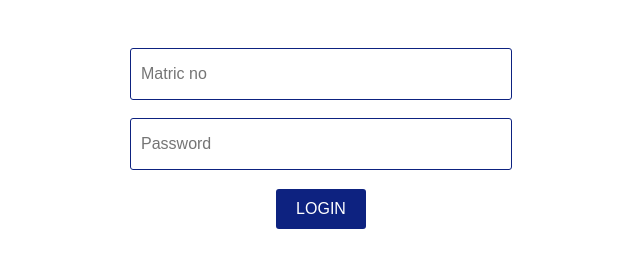
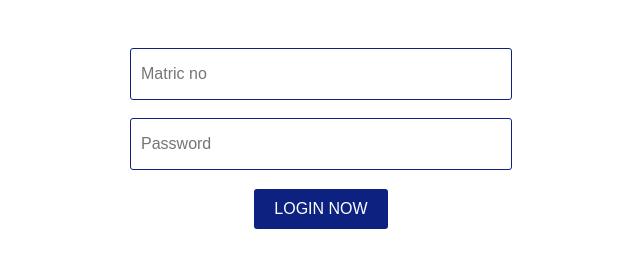
Before and after one commit to rashaadeola/AbdurraheemAisha, a plain HTML site: page HTML/login.html in a window 1280 px wide. Shown: the part 165-432 px from the top of the page, without its empty margins (319-959 px from the left). Drawn offline with Linux system fonts and the light colour scheme.

Commit message:
Small changes

```diff
--- a/HTML/login.html
+++ b/HTML/login.html
@@ -12,7 +12,7 @@
       <form action="">
           <input type="text" placeholder="Matric no" id="user-matric-no" />
           <input type="text" placeholder="Password" id="user-password" />
-          <button id="submit">LOGIN</button>
+          <button id="submit">LOGIN NOW</button>
         </form><br>
         <p id="console" align="center"></p>
     </div>
```
